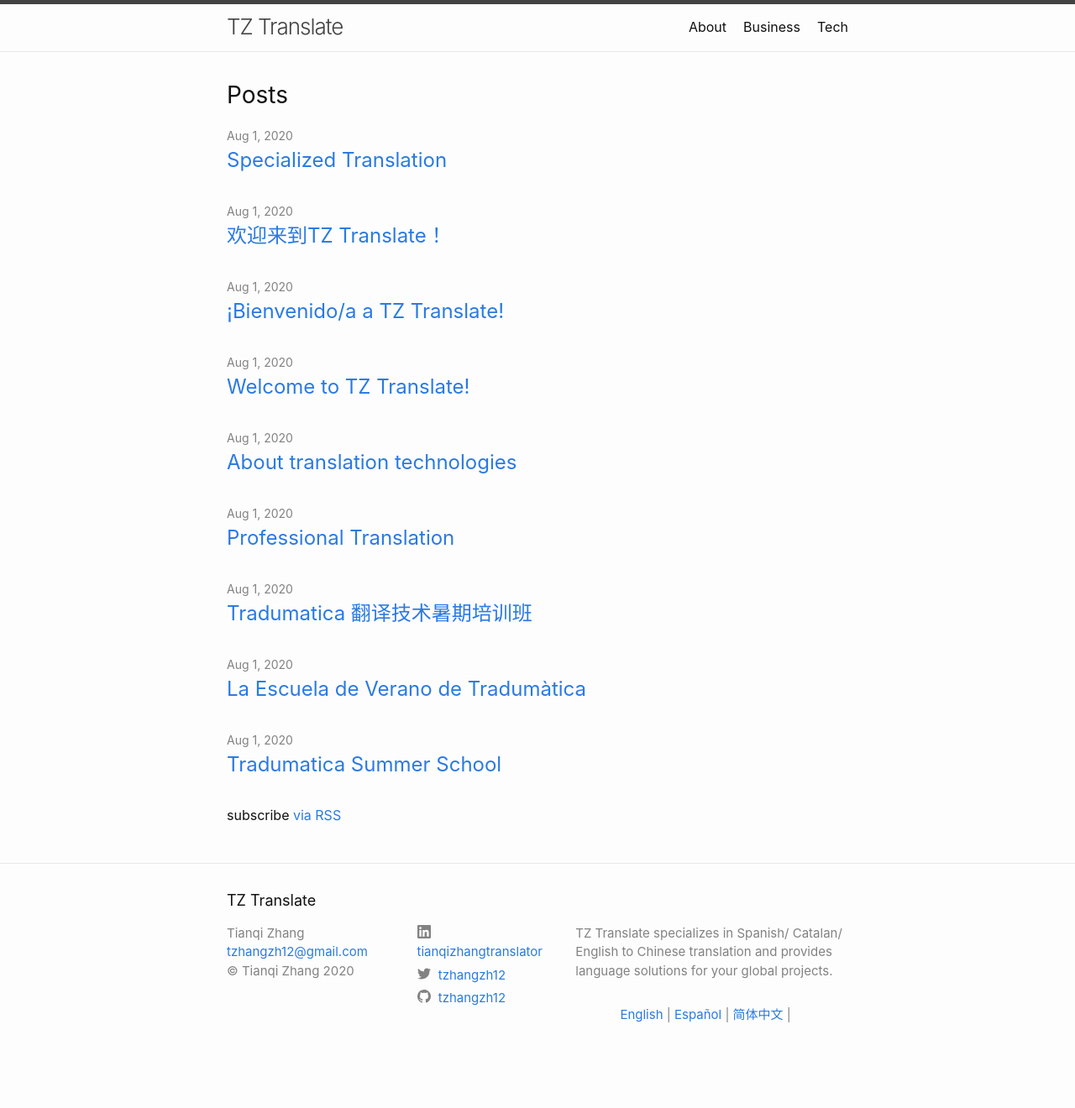
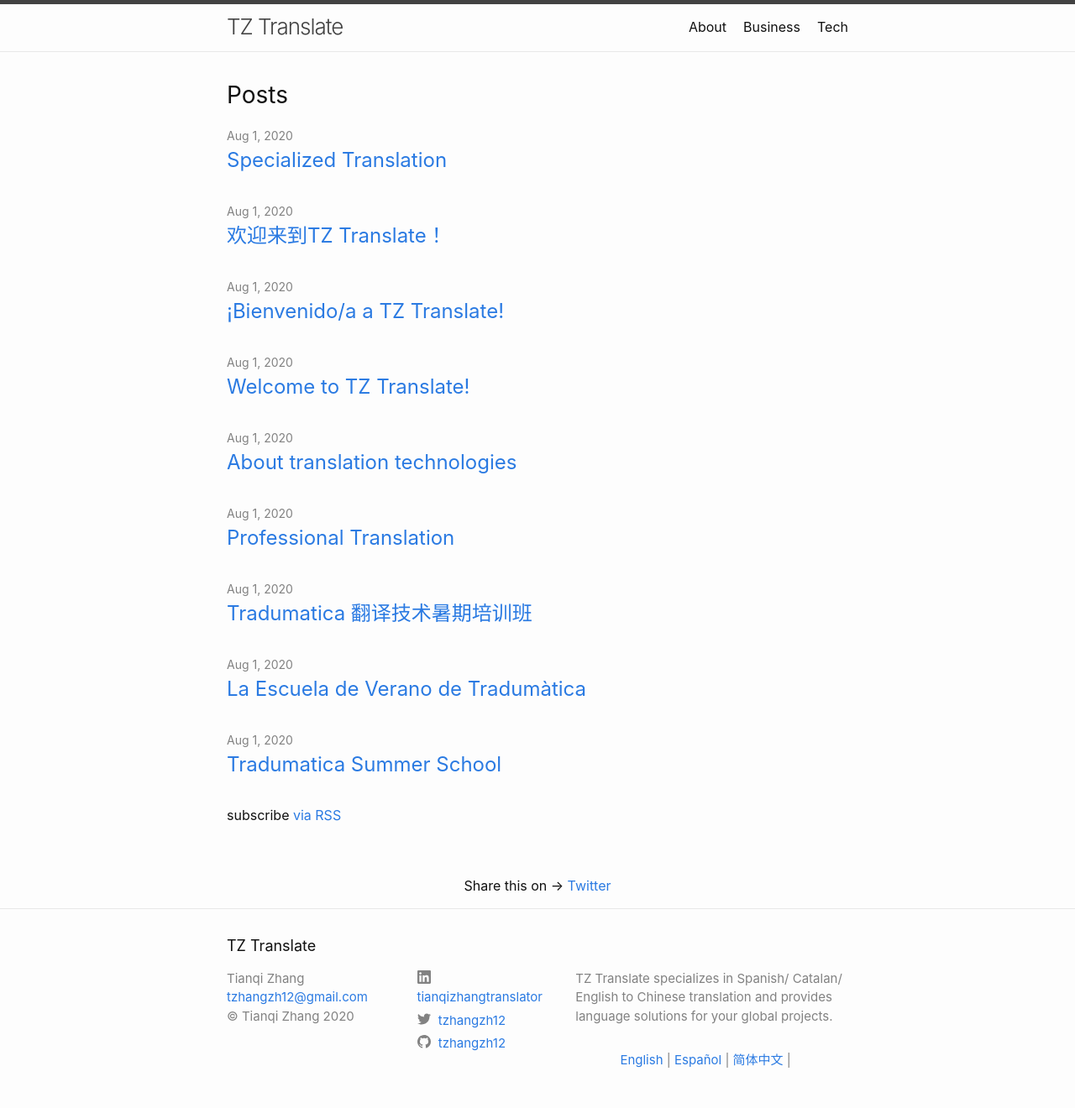
Before and after one commit to tzhangzh12/blog, a Jekyll site: the page built from index.markdown, in a window 1280 px wide. Shown: the whole page at 84% size. Built offline with Jekyll 4.4.1, drawn with Linux system fonts in a browser that asks for light colours; before the commit the page ends 1266 px from its top, so only the background shows below that.

Commit message:
updated twiter botton

```diff
--- /dev/null
+++ b/_includes/share-buttons.html
@@ -0,0 +1,11 @@
+
+
+
+<div class="share-page">
+<p>
+<center>
+    Share this on &rarr;
+    <a href="https://twitter.com/intent/tweet?text={{ page.title }}&url={{ site.url }}{{ page.url }}&via={{ site.twitter_username }}&related={{ site.twitter_username }}" rel="nofollow" target="_blank" title="Share on Twitter">Twitter</a>
+</center>
+<p>
+</div>
--- a/_layouts/default.html
+++ b/_layouts/default.html
@@ -13,8 +13,11 @@
       </div>
     </main>
 
+    {% include share-buttons.html %}
 
     {%- include footer.html -%}
+
+
 
   </body>
 
```
